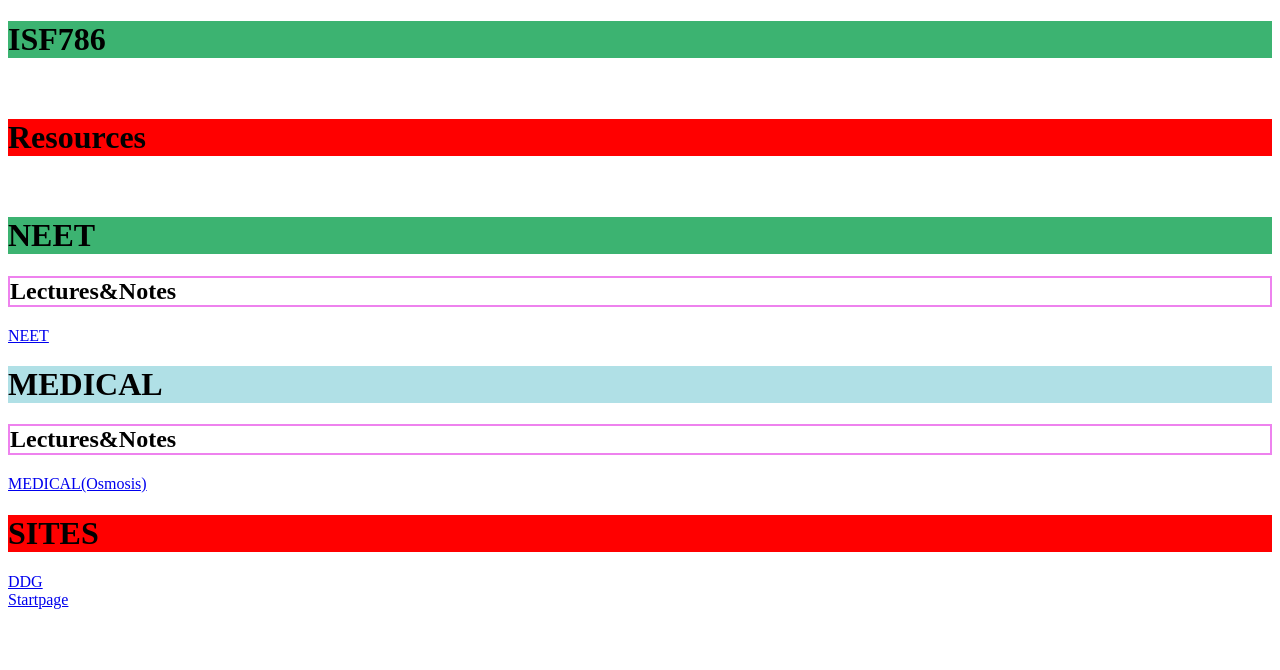
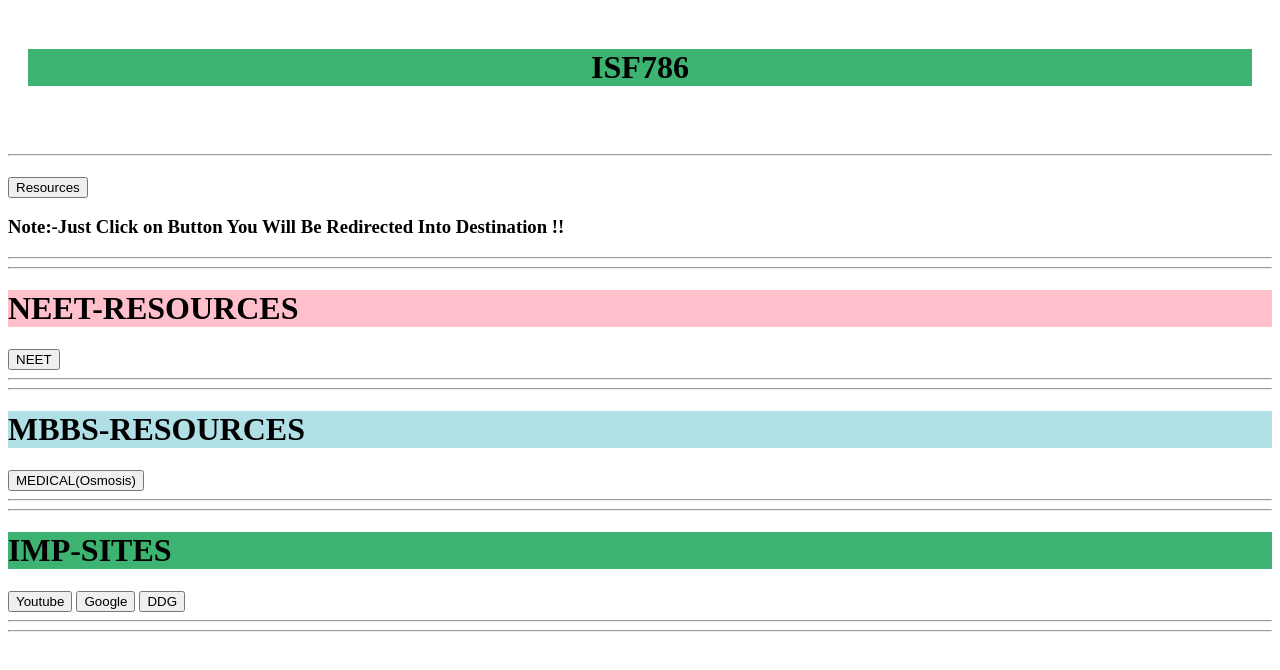
Before and after one commit to ISF786/isf786.github.io, a plain HTML site: page index.html in a window 1280 px wide. Drawn offline with Linux system fonts and the light colour scheme.

Commit message:
Update index.html

```diff
--- a/index.html
+++ b/index.html
@@ -2,33 +2,57 @@
 <html>
 <body>
 
-  <!---
-
   <div style=
-        "border: 2px dashed green;
-        padding: 20px; text-align: justify;
-        max-width: 400px; margin: 0 auto;">
-
-  --->
-
-  <h1 style="background-color:mediumseagreen;">ISF786</h1><br>
-  <h1 style="background-color:red;">Resources</h1><br>
+        "padding: 20px; text-align: center;
+        max-width: 700; margin: 0 auto;">
 
 
-  <h1 style="background-color:mediumseagreen;">NEET</h1>
-<h2 style="border:2px solid Violet;">Lectures&Notes</h2>
-    <a href="https://telegram.me/+Uo6jq3eHvzQ2ODg1" target="_blank">NEET</a>
+  <header>
+  <h1 style="background-color:mediumseagreen;">ISF786</h1><br>
+</header>
+
+      </div>
+
+<hr>
+
+  <h3><button>Resources</button>
+
+  <p>
+<div> </div>Note:-Just Click on Button You Will Be Redirected Into Destination !!
+  </div>
+  </p>
+
+  </h3>
+
+<hr>
+<hr>
+
+  <h1 style="background-color:pink;">NEET-RESOURCES</h1>
+    <a href="https://telegram.me/+Uo6jq3eHvzQ2ODg1" target="_blank"><button>NEET</button></a>
 
 
-<h1 style="background-color:powderblue;">MEDICAL</h1>
-<h2 style="border:2px solid Violet;">Lectures&Notes</h2>
-<a href="https://telegram.me/+cSilvFp8zacxYzNl" target="_blank">MEDICAL(Osmosis)</a>
+  <hr>
+<hr>
 
 
-<h1 style="background-color:red;">SITES</h1>
-<a href="https://www.duckduckgo.com">DDG </a><br>
-<a href="https://www.startpage.com">Startpage</a><br>
+<h1 style="background-color:powderblue;">MBBS-RESOURCES</h1>
+<a href="https://telegram.me/+cSilvFp8zacxYzNl" target="_blank"><button>MEDICAL(Osmosis)</button></a>
 
-</div>
+<hr>
+<hr>
+
+<h1 style="background-color:mediumseagreen;">IMP-SITES</h1>
+
+<a href="https://www.youtube.com"><button>Youtube</button></a>
+<a href="https://www.google.com"><button>Google</button></a>
+<a href="https://www.duckduckgo.com"><button>DDG</button></a>
+
+
+
+<hr>
+<hr>
+
+
+
 </body>
 </html>
```
